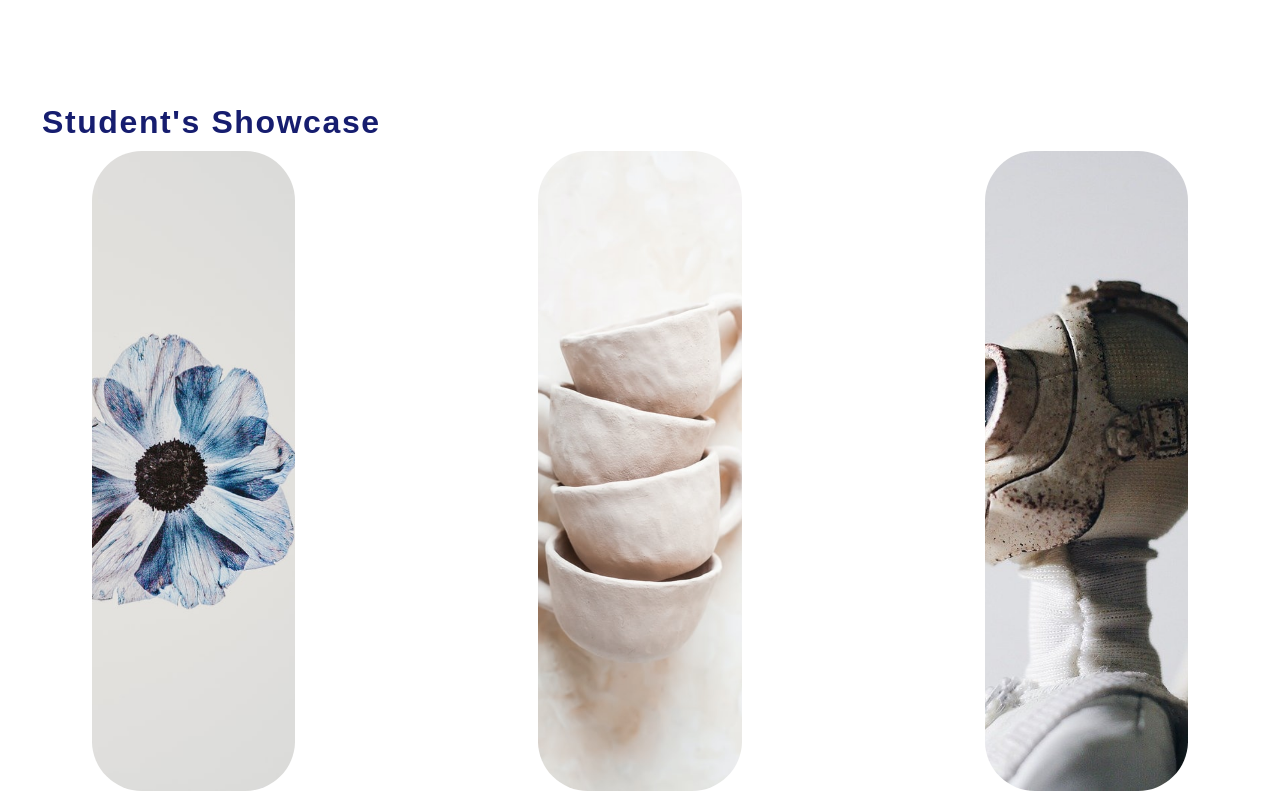
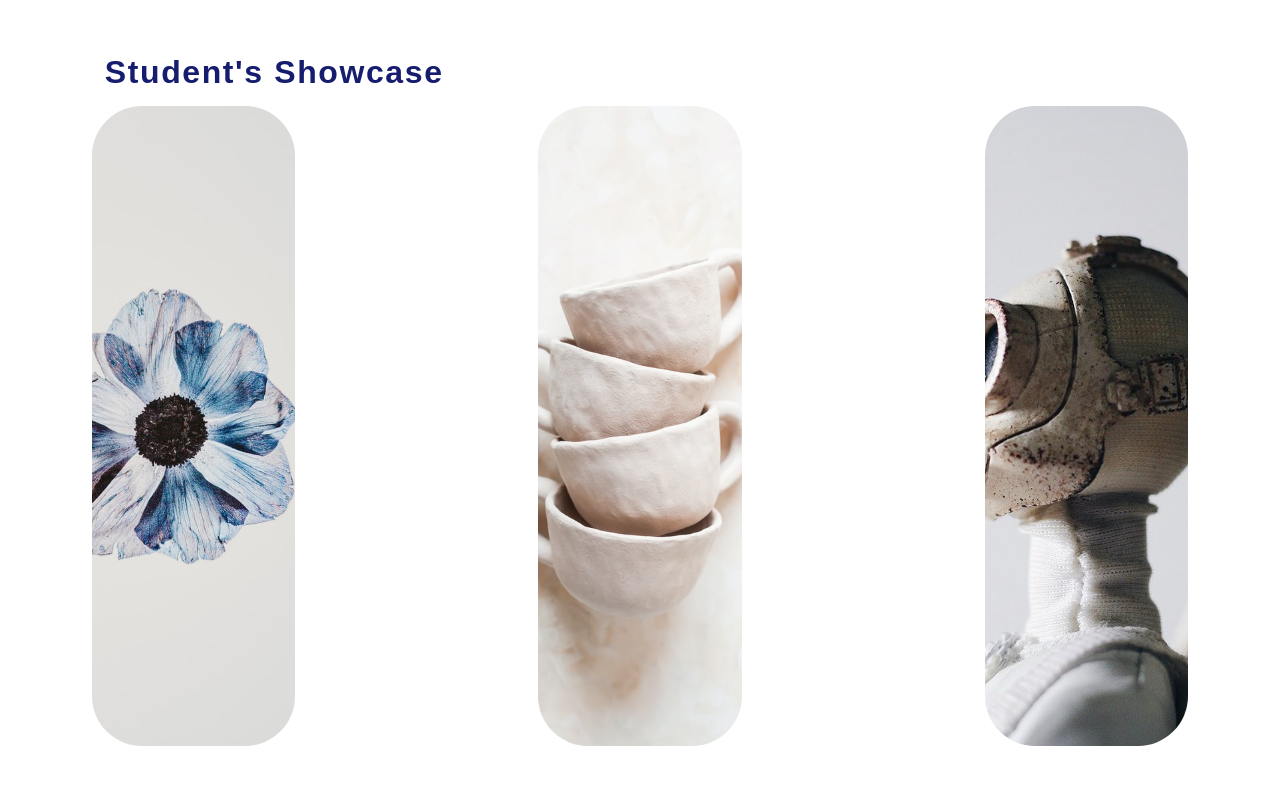
Before and after one commit to justinsonnen/Web_Mail_Campaign, a website: page signup.html in a window 1280 px wide. Shown: the part 2052-2843 px from the top of the page. Drawn offline with nearby package versions, Linux system fonts and the light colour scheme.

Commit message:
update title-text position

```diff
--- a/public/css/styles.css
+++ b/public/css/styles.css
@@ -215,6 +215,7 @@ td {
 
 
 #gallery {
+  position: relative;
   box-sizing: border-box;
   font-family: 'Muli', sans-serif;
   display: flex;
@@ -226,8 +227,11 @@ td {
 }
 
 #gallery .title-text {
+  position: relative;
   color: #161d6f;
-  margin-top: 120px;
+  margin: 15px;
+  top: 10px;
+  left: 4%;
 }
 
 
```
